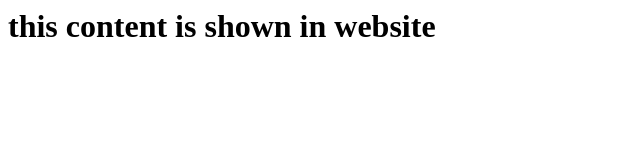
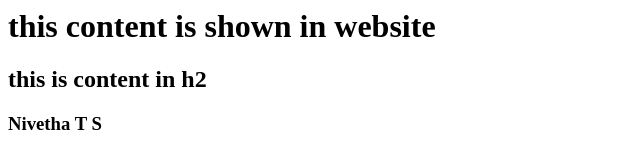
Before and after one commit to nivetha-ts/devops-jenkins, a plain HTML site: page index.html in a window 1280 px wide. Shown: the whole page, without its empty margins (0-640 px from the left). Drawn offline with Linux system fonts and the light colour scheme.

Commit message:
Update index.html

```diff
--- a/index.html
+++ b/index.html
@@ -1 +1,3 @@
 <h1>this content is shown in website</h1>
+<h2>this is content in h2</h2>
+<h3>Nivetha T S</h3>
```
